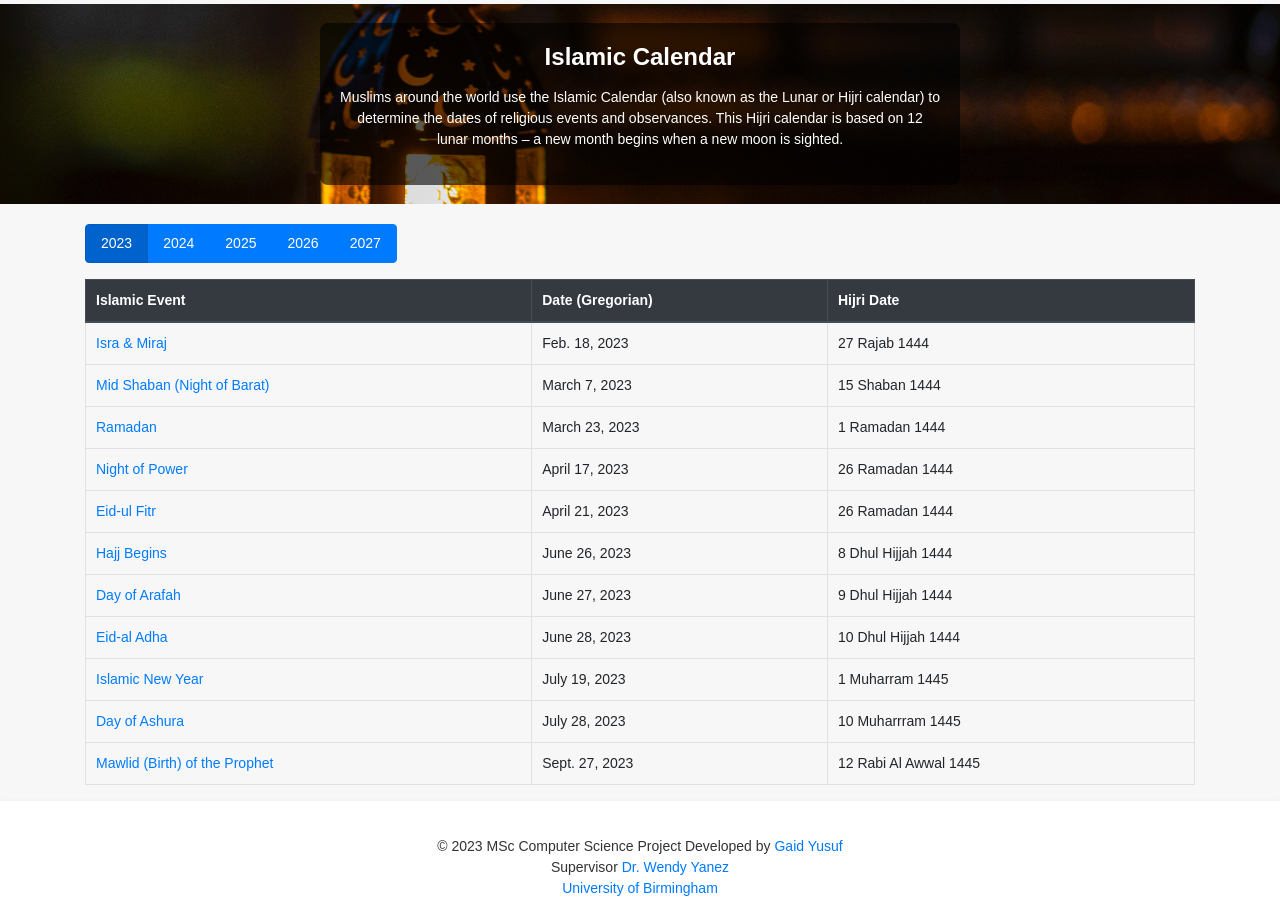
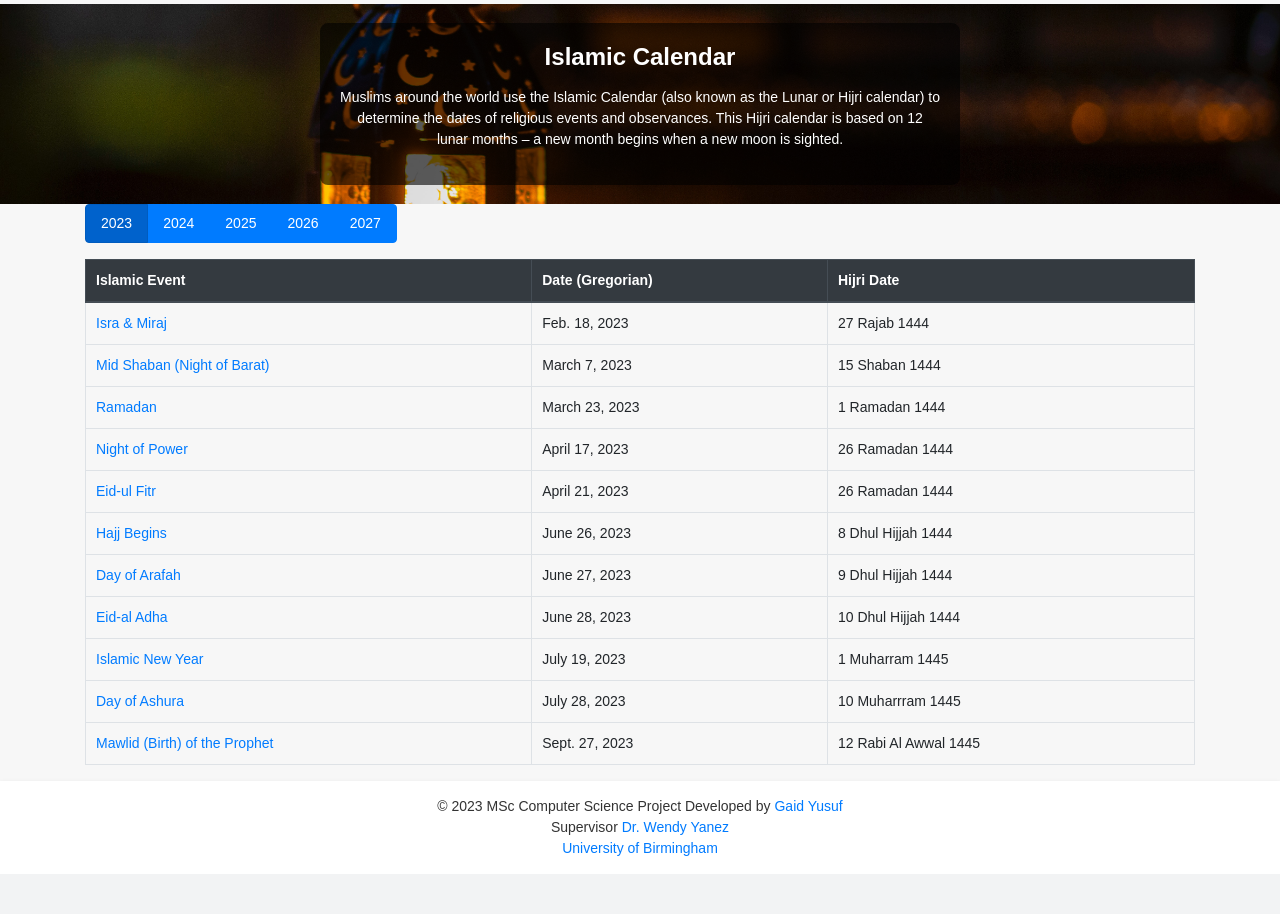
Before and after one commit to GaidYusuf/Masters-Project, a Django app: page /islamic_calendar/ in a window 1280 px wide. Shown: the part 137-1051 px from the top of the page. After the commit the page ends 1011 px from the top, so only its background shows below. Run offline with Django 4.2, Linux system fonts and the light colour scheme; data comes from the database, SQL or seed files in the repository; some libraries are stand-ins or nearby versions.

Commit message:
updated code

```diff
--- a/islamic_calendar/templates/islamic_calendar/islamic_calendar.html
+++ b/islamic_calendar/templates/islamic_calendar/islamic_calendar.html
@@ -44,10 +44,6 @@
             background-color: rgba(0, 0, 0, 0.6);
             padding: 20px;
             border-radius: 8px;
-        }
-
-        .container {
-            margin-top: 20px;
         }
 
         h1 {
```
